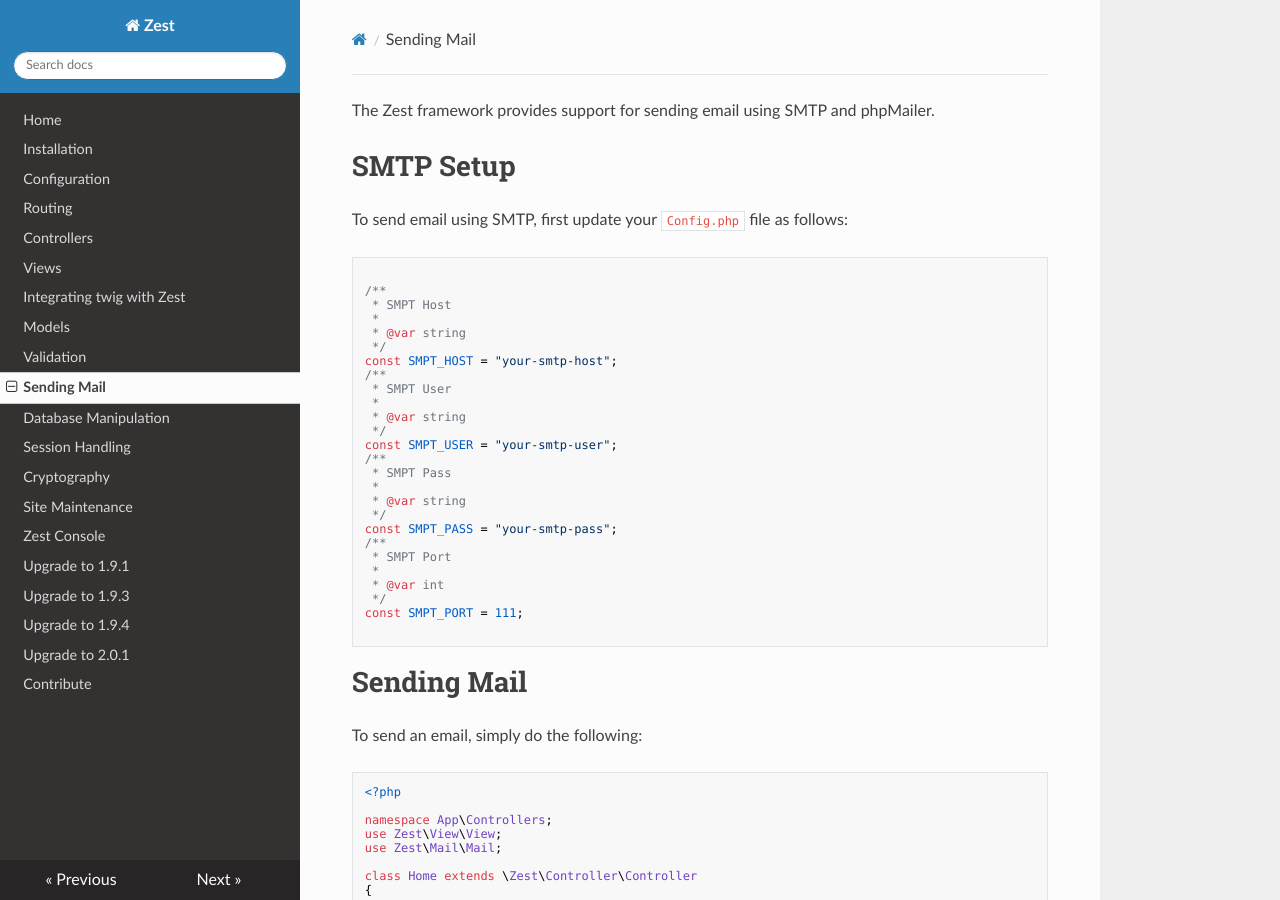
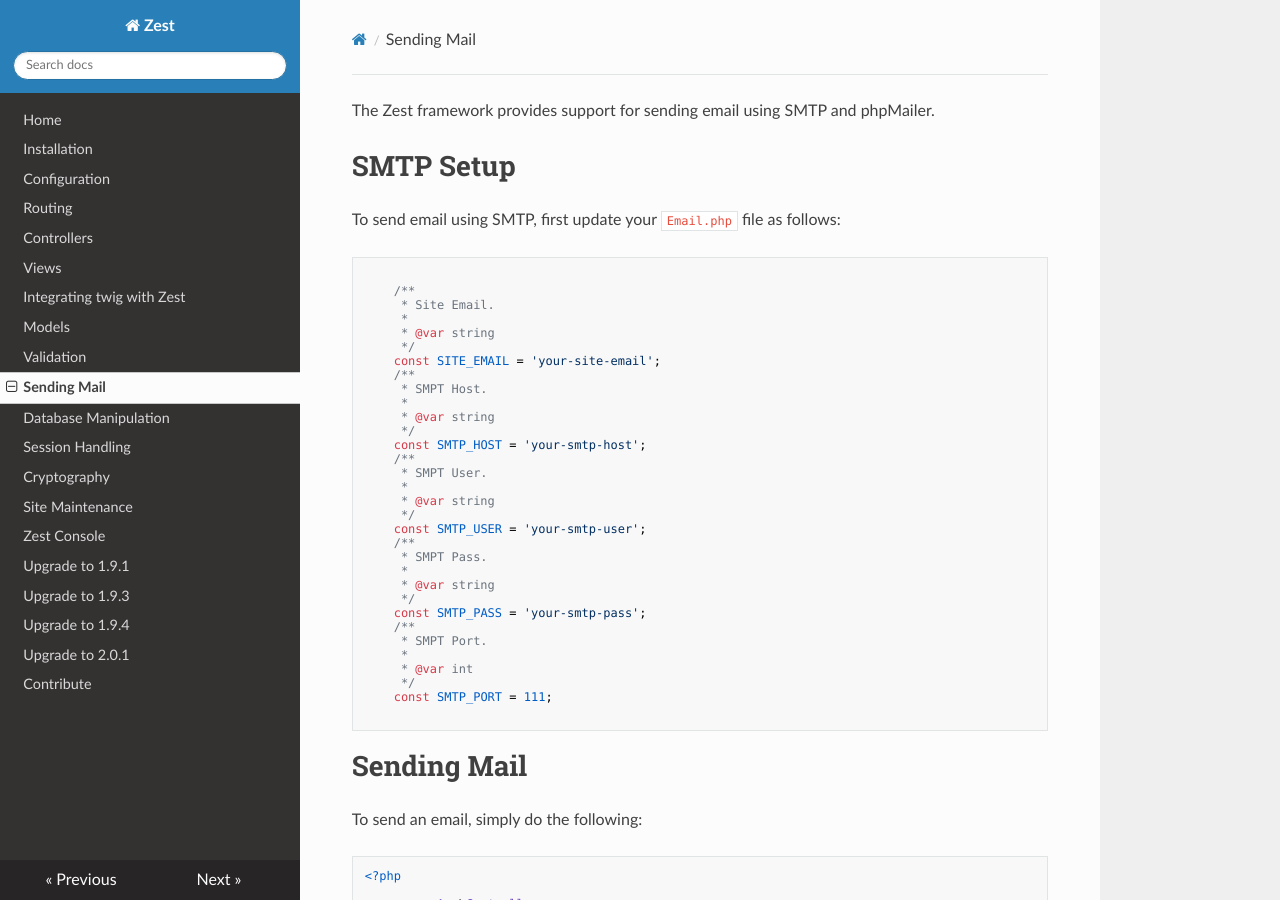
Before and after one commit to alphazframework/zest-docs-latest, an MkDocs documentation site: the page built from docs/mail.md, in a window 1280 px wide and 900 px high. Built offline with MkDocs 1.6.1, drawn with Linux system fonts in a browser that asks for light colours; nearby versions of some CDN libraries; old or Windows-style settings are respelled for this version of MkDocs.

Commit message:
Update mail.md

````diff
--- a/docs/mail.md
+++ b/docs/mail.md
@@ -1,34 +1,40 @@
 The Zest framework provides support for sending email using SMTP and phpMailer.
 
 # SMTP Setup
-To send email using SMTP, first update your `Config.php` file as follows:
+To send email using SMTP, first update your `Email.php` file as follows:
 
 ```php
 
-/**
- * SMPT Host
- *
- * @var string
- */
-const SMPT_HOST = "your-smtp-host";
-/**
- * SMPT User
- *
- * @var string
- */
-const SMPT_USER = "your-smtp-user";
-/**
- * SMPT Pass
- *
- * @var string
- */
-const SMPT_PASS = "your-smtp-pass";
-/**
- * SMPT Port
- *
- * @var int
- */
-const SMPT_PORT = 111;
+    /**
+     * Site Email.
+     *
+     * @var string
+     */
+    const SITE_EMAIL = 'your-site-email';
+    /**
+     * SMPT Host.
+     *
+     * @var string
+     */
+    const SMTP_HOST = 'your-smtp-host';
+    /**
+     * SMPT User.
+     *
+     * @var string
+     */
+    const SMTP_USER = 'your-smtp-user';
+    /**
+     * SMPT Pass.
+     *
+     * @var string
+     */
+    const SMTP_PASS = 'your-smtp-pass';
+    /**
+     * SMPT Port.
+     *
+     * @var int
+     */
+    const SMTP_PORT = 111;
 
 ```
 
````
